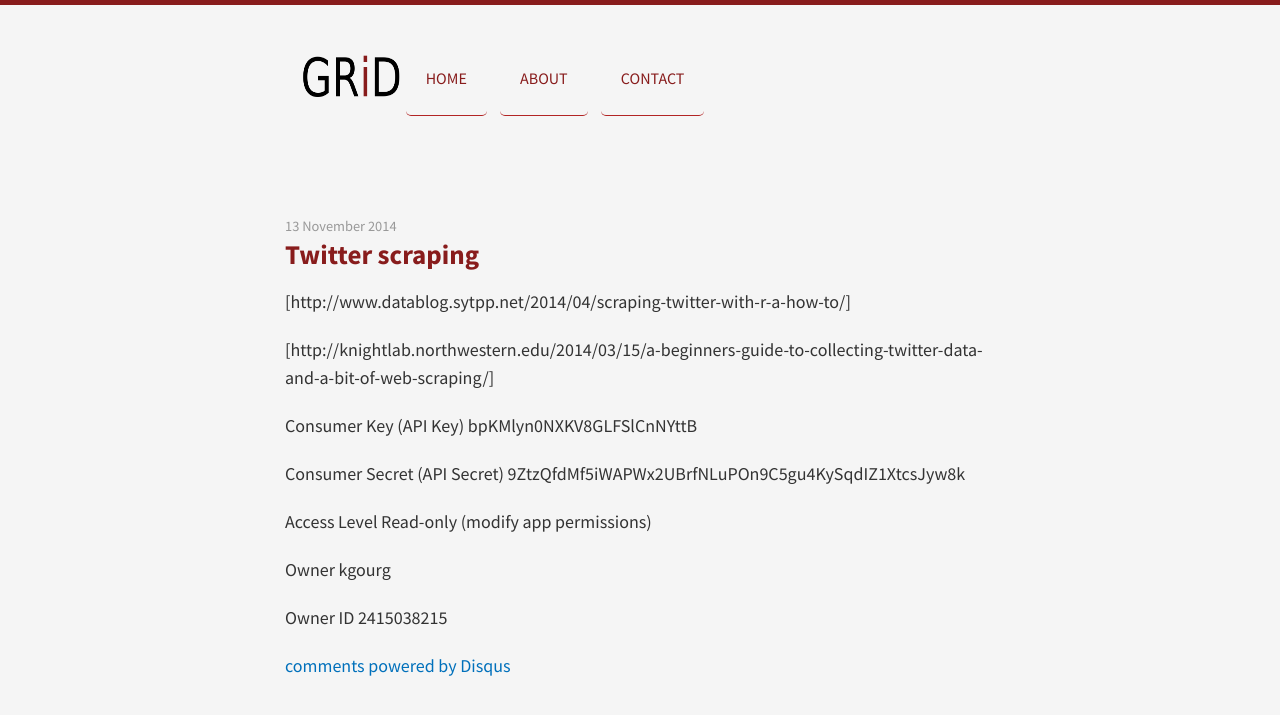
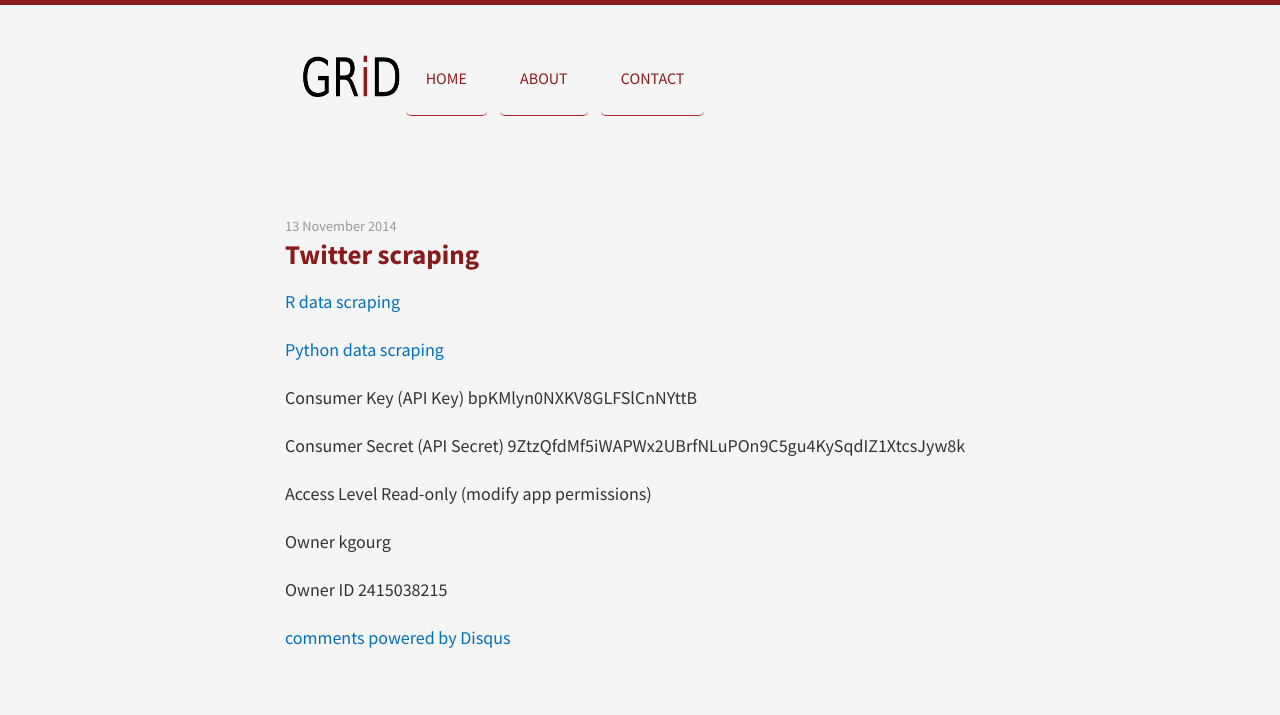
Before and after one commit to gridclub/gridclub.github.io, a Jekyll site: the page built from _posts/2014-11-13-twitter-scraping.md, in a window 1280 px wide. Shown: the top 715 px of the page. Built offline with Jekyll 4.4.1, drawn with Linux system fonts in a browser that asks for light colours; nearby versions of some CDN libraries; comment, search, counter and statistics services are not loaded.

```diff
--- a/_posts/2014-11-13-twitter-scraping.md
+++ b/_posts/2014-11-13-twitter-scraping.md
@@ -5,9 +5,9 @@
 tags: []
 ---
 
-[http://www.datablog.sytpp.net/2014/04/scraping-twitter-with-r-a-how-to/]
+[R data scraping](http://www.datablog.sytpp.net/2014/04/scraping-twitter-with-r-a-how-to/)
 
-[http://knightlab.northwestern.edu/2014/03/15/a-beginners-guide-to-collecting-twitter-data-and-a-bit-of-web-scraping/]
+[Python data scraping](http://knightlab.northwestern.edu/2014/03/15/a-beginners-guide-to-collecting-twitter-data-and-a-bit-of-web-scraping/)
 
 
 Consumer Key (API Key) bpKMlyn0NXKV8GLFSlCnNYttB
```
